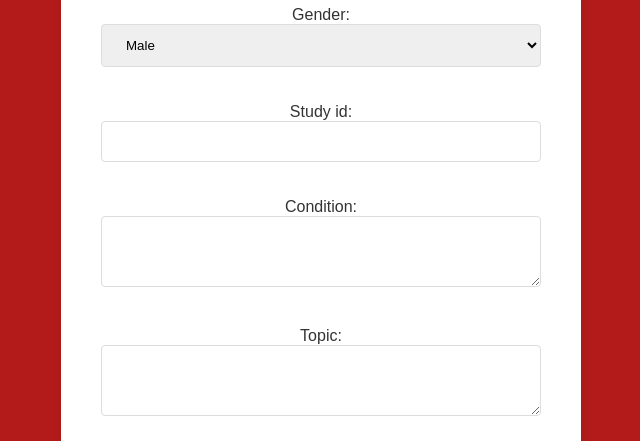
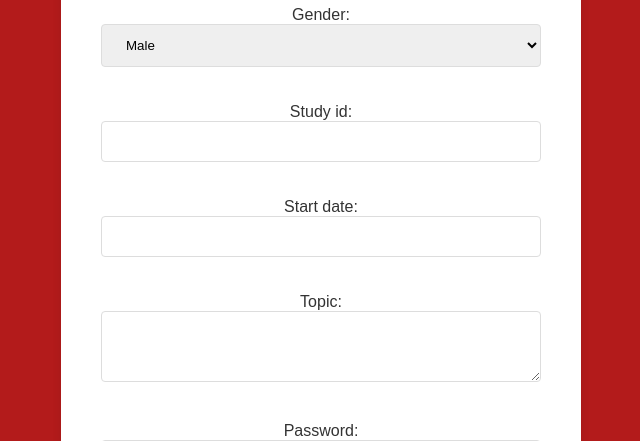
Before and after one commit to tanx25/ProjectManage, a Django app: page /register/ in a window 1280 px wide. Shown: the part 469-910 px from the top of the page, without its empty margins (319-959 px from the left). Run offline with Django 4.2, Linux system fonts and the light colour scheme.

Commit message:
Update start date selection(big update)

```diff
--- a/ProjectManage/urls.py
+++ b/ProjectManage/urls.py
@@ -39,6 +39,7 @@ urlpatterns = [
     path('users/', views.user_management, name='user_management'),
     path('delete_user/<int:user_id>/', views.delete_user, name='delete_user'),
     path('save_user_topics/', views.save_user_topics, name='save_user_topics'),
+    path('update_user_start_date/<int:user_id>/', views.update_user_start_date, name='update_user_start_date'),
 
 
 ]+ static(settings.STATIC_URL, document_root=settings.STATIC_ROOT)
--- a/projects/forms.py
+++ b/projects/forms.py
@@ -24,9 +24,9 @@ class CustomUserCreationForm(UserCreationForm):
     class Meta:
         model = get_user_model()
         #model = CustomUser
-        fields = UserCreationForm.Meta.fields + ('email', 'address', 'gender', 'study_id', 'condition', 'Topic')
+        fields = UserCreationForm.Meta.fields + ('email', 'address', 'gender', 'study_id', 'start_date', 'Topic')
 
 class CustomUserForm(forms.ModelForm):
     class Meta:
         model = CustomUser
-        fields = ['username', 'email', 'address', 'gender', 'study_id', 'condition', 'Topic']
+        fields = ['username', 'email', 'address', 'gender', 'study_id', 'start_date', 'Topic']
--- a/projects/models.py
+++ b/projects/models.py
@@ -66,5 +66,6 @@ class CustomUser(AbstractUser):
     address = models.CharField(max_length=255)
     gender = models.CharField(max_length=10, choices=GENDER_CHOICES)
     study_id = models.CharField(max_length=50)
-    condition = models.TextField(null=True)
+    start_date = models.DateField(null=True, blank=True)
+    #condition = models.TextField(null=True)
     Topic = models.TextField(null=True)
--- a/projects/views.py
+++ b/projects/views.py
@@ -53,6 +53,7 @@ def project_list(request):
         "Home safety"
     ]
     user_selected_topics = request.user.Topic.split(', ') if request.user.Topic else []
+
     if request.method == 'POST':
         form = ProjectForm(request.POST)
         if form.is_valid():
@@ -74,7 +75,8 @@ def project_list(request):
         'incomplete_projects': incomplete_projects,
         'topic_options': topic_options,
         'user_selected_topics': user_selected_topics,
-        'weeks': range(1, 11)
+        'weeks': range(1, 11),
+        'user_start_date': request.user.start_date
     }
 
     return render(request, 'projects/project_list.html', context)
@@ -179,7 +181,6 @@ def delete_user(request, user_id):
     return redirect('user_management')
 
 
-
 @login_required
 @require_POST
 def save_user_topics(request):
@@ -189,3 +190,12 @@ def save_user_topics(request):
     user.save()
     messages.success(request, "Topics updated successfully!")
     return redirect('project_list')
+
+@login_required
+def update_user_start_date(request, user_id):
+    if request.method == 'POST':
+        user = get_object_or_404(CustomUser, pk=user_id)
+        user.start_date = request.POST.get('start_date')
+        user.save()
+        messages.success(request, "Start date updated successfully!")
+    return redirect('user_management')
```
Also changed, not shown: projects/templates/projects/project_list.html (+4 -3 lines), projects/templates/user_management.html (+10 -2 lines), static/js/project_list.js (+6 -1 lines), db.sqlite3, projects/migrations/0004_remove_customuser_condition_customuser_start_date_and_more.py (added).
